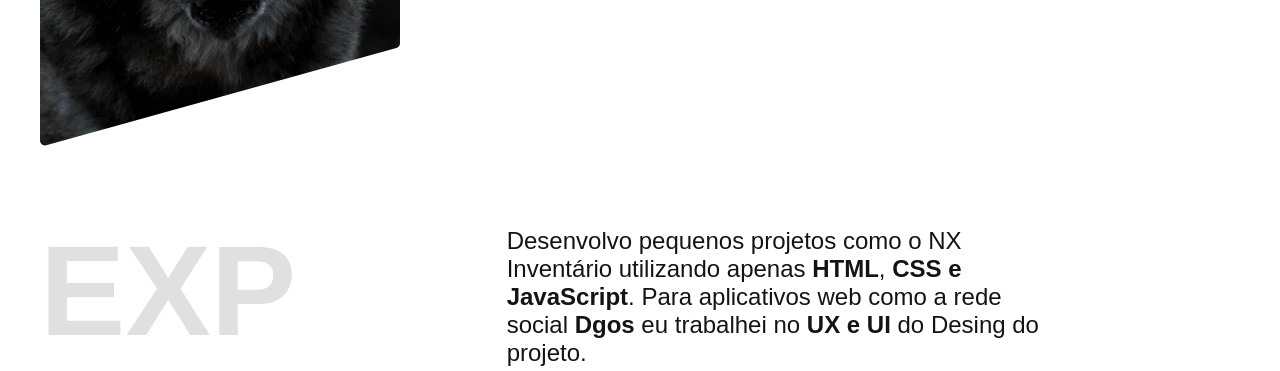
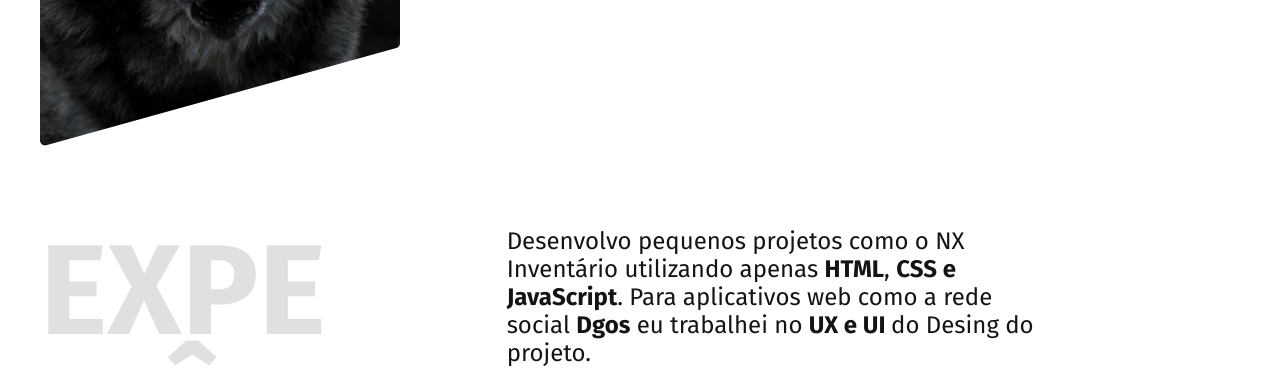
Before and after one commit to jo316dev/jo316dev.github.io, a plain HTML site: page index.html in a window 1280 px wide. Shown: the part 536-907 px from the top of the page. Drawn offline with Linux system fonts and the light colour scheme.

Commit message:
fonts do site

```diff
--- a/index.html
+++ b/index.html
@@ -6,6 +6,9 @@
     <meta name="viewport" content="width=device-width, initial-scale=1.0">
     <meta name="description" content="Este é o melhor curriculo da internet">
     <link rel="stylesheet" href="./css/style.css">
+    <link rel="preconnect" href="https://fonts.googleapis.com">
+    <link rel="preconnect" href="https://fonts.gstatic.com" crossorigin>
+    <link href="https://fonts.googleapis.com/css2?family=Archivo:wght@200&family=Fira+Sans:ital,wght@0,100;0,300;0,400;0,500;0,700;1,300&family=Roboto:wght@500;700&display=swap" rel="stylesheet">
     <title>Lobo Desing</title>
 </head>
 <body>
```
